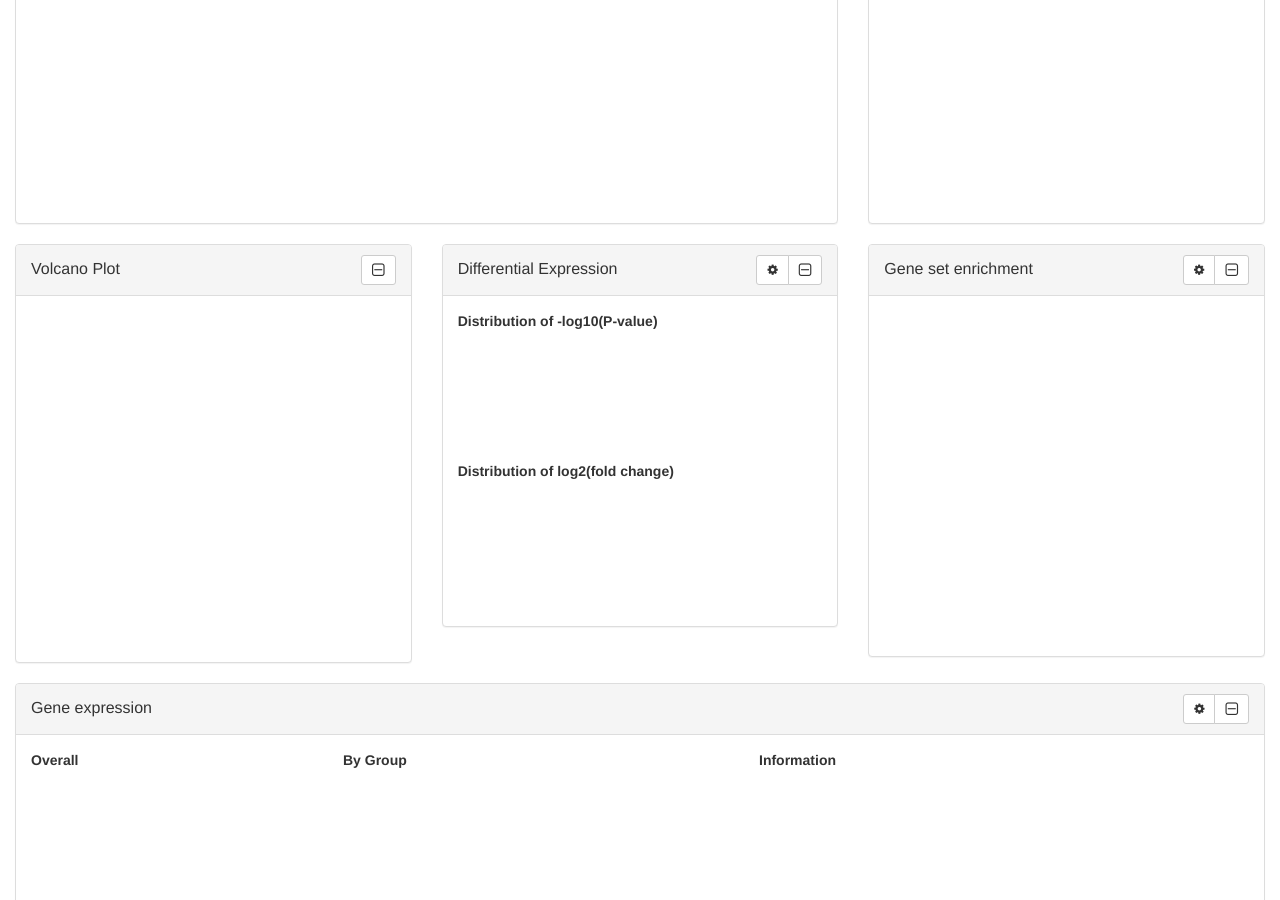
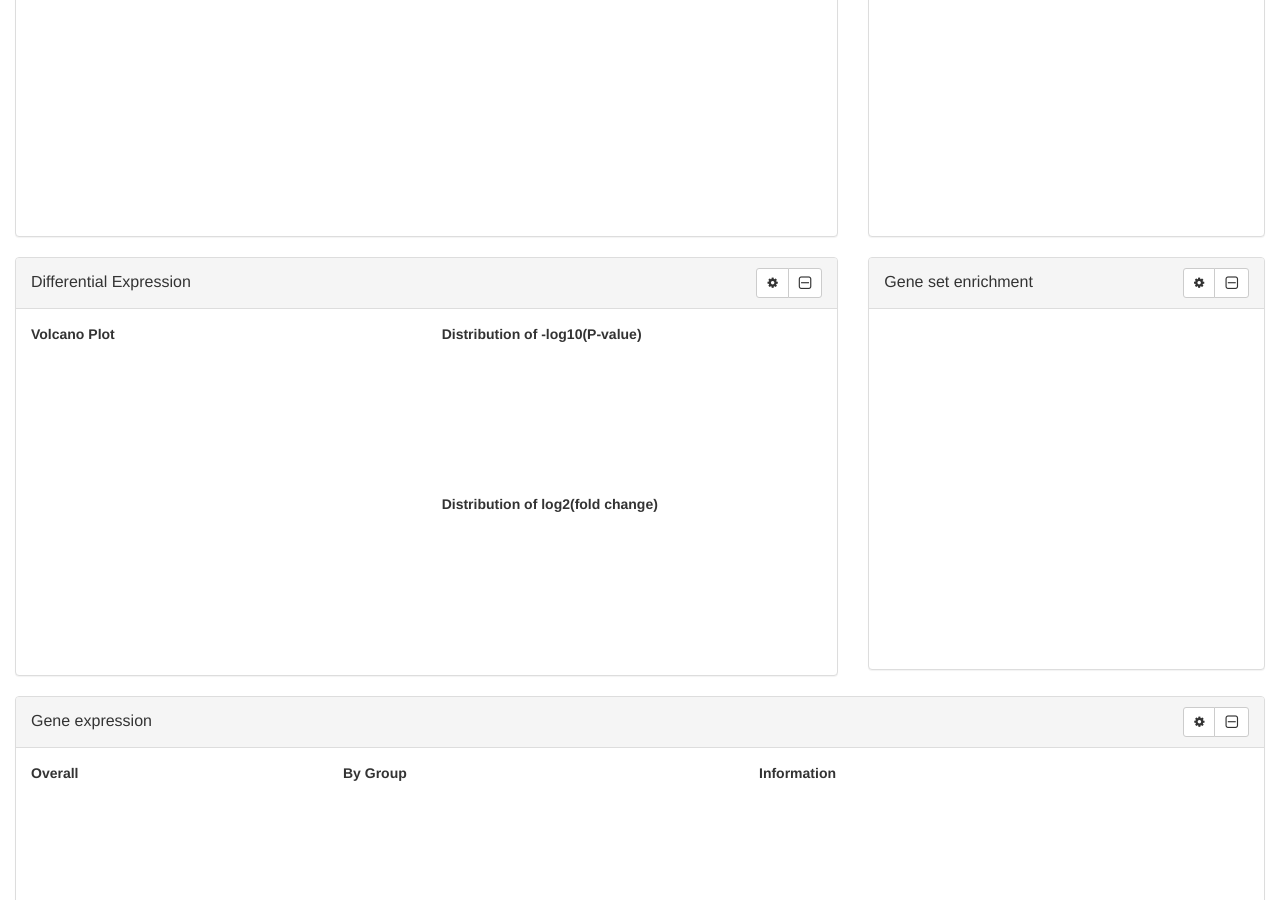
Before and after one commit to JEFworks/ubit2, a Jekyll site: the page built from index.html, in a window 1280 px wide and 900 px high, scrolled down 879 px. Built offline with Jekyll 4.4.1, drawn with Linux system fonts in a browser that asks for light colours; a script that is not in the unit is left out.

Commit message:
aesthetic, margin tweeks

```diff
--- a/index.html
+++ b/index.html
@@ -99,7 +99,8 @@
 C06,15.5822884008739,14.3209588164327,13.5725005690856,999,10.288547564185,11.5259628629337,13.6630328490117,12.8239166566888,13.7368910515367,15.9430990564116,21.8742939744266,21.4904097082364,27.5398810190533,20.8949592158035,23.1130866246553,20.5348097417478,22.5640564958398,19.6506543804678,18.8921418038898,23.1480175244546,16.0859220488919,17.1005112558085,19.332331797701,999,17.6294397052683,17.2024643861202,17.2900712522643,17.3072084060473,16.2228897607737</textarea>
 	    </div>
 	    <div class="col-sm-3">
-	      <button type="button" id="inbut" class="btn btn-primary btn-block btn-lg">analyze</button>
+	      <button type="button" id="clearBut" class="btn btn-primary btn-block" onclick="clearBox()">clear</button>
+	      <button type="button" id="inbut" class="btn btn-primary btn-block">analyze</button>
 	    </div>
 	  </div>
 	</div>
@@ -267,26 +268,8 @@
 
   <!--- analysis row 2 --->
   <div class="row">
-    <div class="col-sm-4">
-      <div class="panel panel-default">
-	  <div class="panel-heading">
-	    <h3 class="panel-title pull-left">Volcano Plot</h3>
-	    <div class="btn-group pull-right">
-	      <a class="btn btn-default btn-sm" data-toggle="collapse" href="#volcanoClose">
-		<i class="fa fa-lg fa-minus-square-o"></i>
-	      </a>
-	    </div>
-	    <div class="clearfix"></div>
-	  </div>
-	  <div class="panel-body collapse in" id="volcanoClose">
-	    <div style="height:336px" id="volcano_panel">
-	      <div id="volcano"></div>
-	    </div>
-	  </div>
-	</div>
-      </div>
 
-      <div class="col-sm-4">
+      <div class="col-sm-8">
 	<div class="panel panel-default">
 	  <div class="panel-heading">
 	    <h3 class="panel-title pull-left">Differential Expression</h3>
@@ -313,13 +296,24 @@
 	    </div>
 	  </div>
 	  <div class="panel-body collapse in" id="diffexpClose">
+	    <div class="row">
+	      <div class="col-sm-6">
+		<div style="height:336px" id="volcano_panel">
+		  <b>Volcano Plot</b>
+		  <div id="volcano"></div>
+		</div>
+	      </div>
+	      <div class="col-sm-6">
 		<div style="height:150px" id="diffexp_pval_panel">
 		  <b>Distribution of -log10(P-value)</b>
 		  <div id="diffexp_pval"></div>
 		</div>
+		<br>
 		<div style="height:150px" id="diffexp_fc_panel">
 		  <b>Distribution of log2(fold change)</b>
   		  <div id="diffexp_fc"></div>
+		</div>
+	      </div>
 	    </div>
           </div>
 	</div>
--- a/js/gexp.js
+++ b/js/gexp.js
@@ -53,7 +53,7 @@
 	windowWidth = g.clientWidth,
 	windowHeight = g.clientHeight;
 
-    var margin = {top: 10, right: 10, bottom: 30, left: 20},
+    var margin = {top: 30, right: 0, bottom: 30, left: 30},
 	width = windowWidth - margin.left - margin.right,
 	height = windowHeight - margin.top - margin.bottom;
 
@@ -102,7 +102,7 @@
 	windowWidth = g.clientWidth,
 	windowHeight = g.clientHeight;
 
-    var margin = {top: 10, right: 10, bottom: 30, left: 20},
+    var margin = {top: 30, right: 0, bottom: 30, left: 30},
 	width = windowWidth - margin.left - margin.right,
 	height = windowHeight - margin.top - margin.bottom;
 
--- a/js/heatmap.js
+++ b/js/heatmap.js
@@ -38,7 +38,7 @@
     // dendrogram is width (ncol * boxSize)*0.5
     //var width = ncol * boxSizeX + 100;
     //	height = nrow * boxSizeY;
-    var margin = {top: 10, right: 10, bottom: 20, left: 20},
+    var margin = {top: 0, right: 0, bottom: 0, left: 0},
 	width = windowWidth - margin.left - margin.right,
 	height = windowHeight - margin.top - margin.bottom;
 
--- a/js/mhg_custom.js
+++ b/js/mhg_custom.js
@@ -181,7 +181,7 @@
     windowWidth = g.clientWidth,
     windowHeight = g.clientHeight;
 
-var margin = {top: 20, right: 40, bottom: 60, left: 40},
+var margin = {top: 10, right: 10, bottom: 10, left: 40},
     width = windowWidth - margin.left - margin.right,
         height = windowHeight - margin.top - margin.bottom;
 
--- a/js/pcscatter.js
+++ b/js/pcscatter.js
@@ -50,7 +50,7 @@
 	windowWidth = g.clientWidth,
 	windowHeight = g.clientHeight;
 
-    var margin = {top: 10, right: 40, bottom: 50, left: 30},
+    var margin = {top: 15, right: 0, bottom: 50, left: 30},
         width = windowWidth - margin.left - margin.right,
         height = windowHeight - margin.top - margin.bottom;
 
@@ -145,10 +145,9 @@
 
     var g = document.getElementById('diffexp_pval_panel'),
 	windowWidth = g.clientWidth,
-	windowHeight = g.clientHeight,
-        margin = {top: 5, right: 0, bottom: 35, left: 20}
+	windowHeight = g.clientHeight
 
-    var margin = {top: 15, right: 30, bottom: 50, left: 30},
+    var margin = {top: 15, right: 0, bottom: 15, left: 30},
         width = windowWidth - margin.left - margin.right,
         height = windowHeight - margin.top - margin.bottom;
 
@@ -227,7 +226,7 @@
     var g = document.getElementById('diffexp_fc_panel'),
 	windowWidth = g.clientWidth,
 	windowHeight = g.clientHeight,
-        margin = {top: 5, right: 0, bottom: 35, left: 20}
+        margin = {top: 15, right: 0, bottom: 15, left: 30}
 
     var svg = d3.select("#diffexp_fc").datum(data)
 	.call(columnChart()
@@ -248,7 +247,7 @@
 	windowWidth = g.clientWidth,
 	windowHeight = g.clientHeight;
 
-    var margin = {top: 10, right: 40, bottom: 50, left: 30},
+    var margin = {top: 15, right: 15, bottom: 30, left: 30},
         width = windowWidth - margin.left - margin.right,
         height = windowHeight - margin.top - margin.bottom;
 
--- a/js/qc.js
+++ b/js/qc.js
@@ -14,7 +14,7 @@
 	windowWidth = g.clientWidth,
 	windowHeight = g.clientHeight;
 
-    var margin = {top: 5, right: 10, bottom: 20, left: 10},
+    var margin = {top: 15, right: 15, bottom: 30, left: 15},
 	width = windowWidth - margin.left - margin.right,
 	height = windowHeight - margin.top - margin.bottom;
 
@@ -25,9 +25,9 @@
         .domain([0, 1])
         .range([0, width]);
 
-    // Generate a histogram using twenty uniformly-spaced bins.
+    // Generate a histogram using optimally spaced bins
     var data = d3.layout.histogram()
-        .bins(x.ticks(mat.length/5))
+        .bins(x.ticks(20))
     (mat);
 
     var y = d3.scale.linear()
@@ -95,7 +95,7 @@
 	windowWidth = g.clientWidth,
 	windowHeight = g.clientHeight;
 
-    var margin = {top: 5, right: 10, bottom: 20, left: 10},
+    var margin = {top: 15, right: 15, bottom: 30, left: 15},
 	width = windowWidth - margin.left - margin.right,
 	height = windowHeight - margin.top - margin.bottom;
 
@@ -108,7 +108,7 @@
 
     // Generate a histogram using twenty uniformly-spaced bins.
     var data = d3.layout.histogram()
-        .bins(x.ticks(mat.length/5))
+        .bins(x.ticks(20))
     (mat);
 
     var y = d3.scale.linear()
@@ -174,7 +174,7 @@
 	windowWidth = g.clientWidth,
 	windowHeight = g.clientHeight;
 
-    var margin = {top: 15, right: 10, bottom: 10, left: 30},
+    var margin = {top: 5, right: 0, bottom: 5, left: 30},
 	width = windowWidth - margin.left - margin.right,
 	height = windowHeight - margin.top - margin.bottom;
 
@@ -256,7 +256,7 @@
 	windowWidth = g.clientWidth,
 	windowHeight = g.clientHeight;
 
-    var margin = {top: 15, right: 10, bottom: 10, left: 30},
+    var margin = {top: 5, right: 0, bottom: 5, left: 30},
 	width = windowWidth - margin.left - margin.right,
 	height = windowHeight - margin.top - margin.bottom;
 
--- a/js/ubit2.js
+++ b/js/ubit2.js
@@ -9,10 +9,15 @@
     processData();
 }
 
+function clearBox() {
+    document.getElementById('incsv').value = "";
+}
+
 // Read in raw data from form
 function getData() {
 
     var txt = $("#incsv").val();
+    //var txt = document.getElementById('incsv').value;
     var lines = txt.split("\n");
     var rawData = [];
     var dlen = -1;
```
Lines whose indentation alone changed are shown as unchanged.
